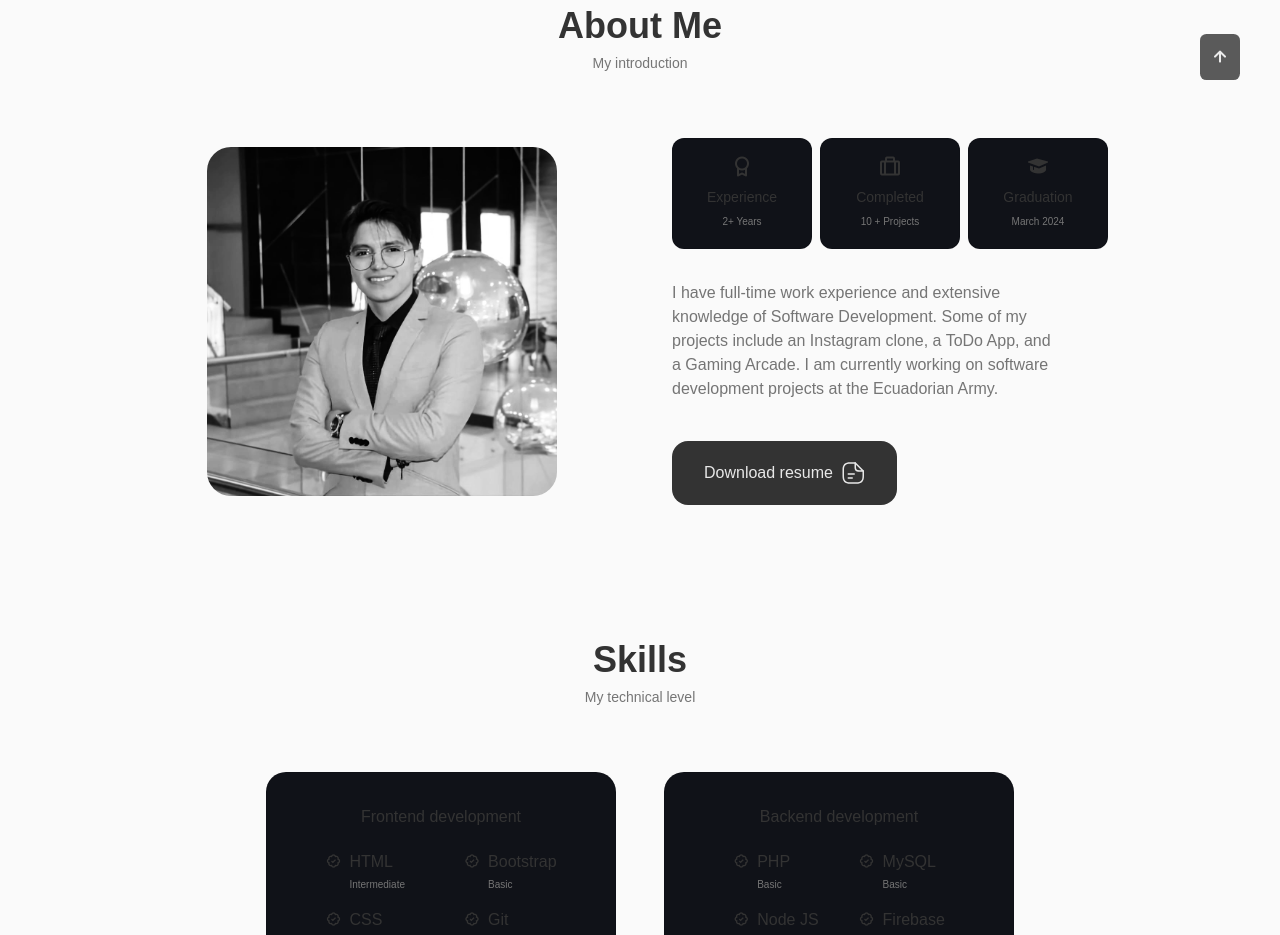
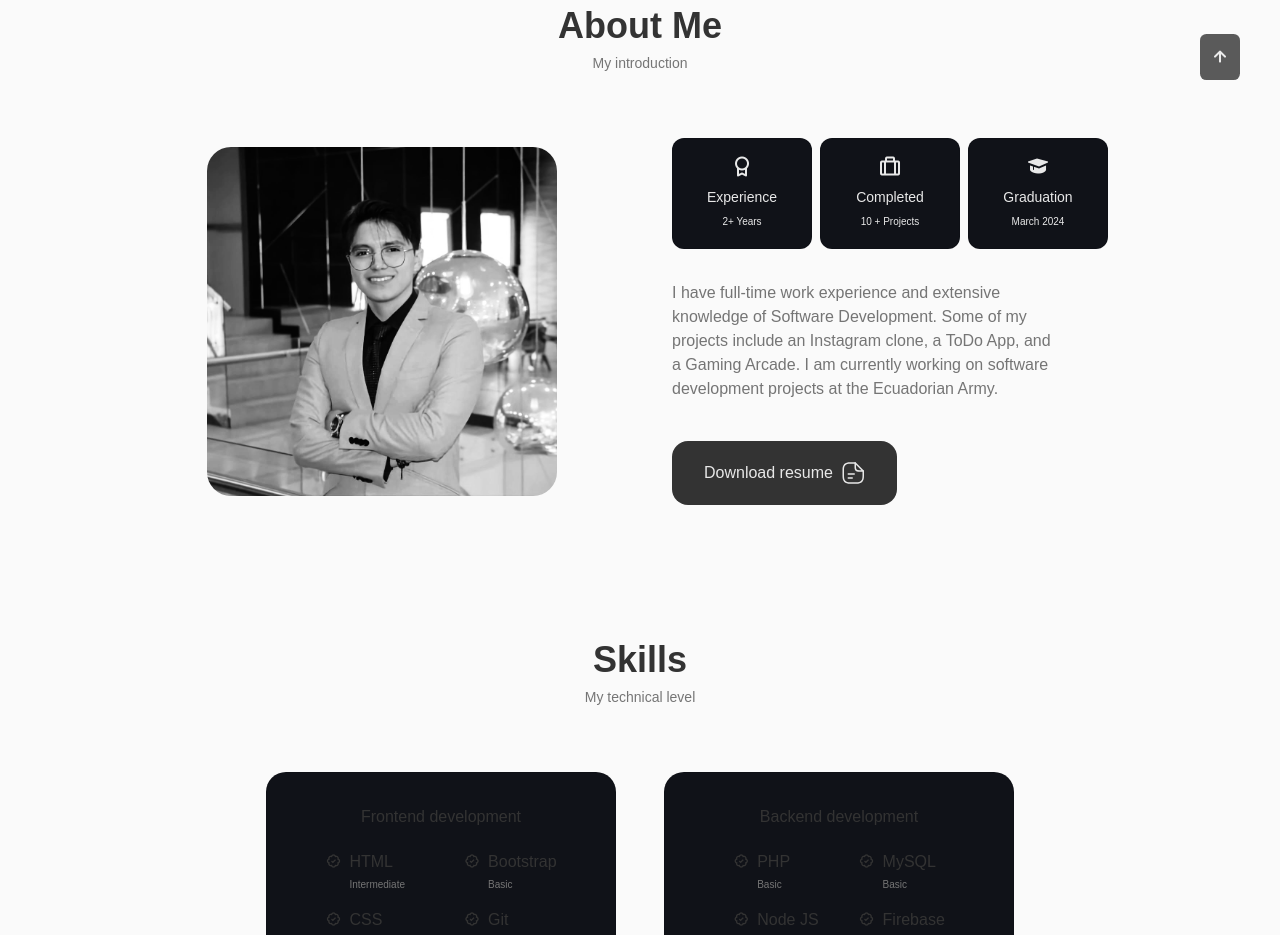
Before and after one commit to jonap22/personal-portfolio, a React (Create React App) app: page / in a window 1280 px wide. Shown: the part 880-1815 px from the top of the page. Built offline with nearby package versions, Linux system fonts and the light colour scheme.

Commit message:
fix: Update about section colors for improved visibility and consistency

```diff
--- a/src/components/about/about.css
+++ b/src/components/about/about.css
@@ -18,6 +18,7 @@
 
 .about__box {
     background-color: var(--container-color);
+    color: var(--title-color-light);
     border: 1px solid rgba(0, 0, 0, 0.1);
     border-radius: 0.75rem;
     text-align: center;
@@ -26,13 +27,14 @@
 
 .about__icon {
     font-size: 1.5rem;
-    color: var(--title-color);
+    color: var(--title-color-light);
     margin-bottom: var(--mb-0-5);
 }
 
 .about__title {
     font-size: var(--small-font-size);
     font-weight: var(--font-medium);
+    color: var(--title-color-light);
 }
 
 .about__subtitle {
```
